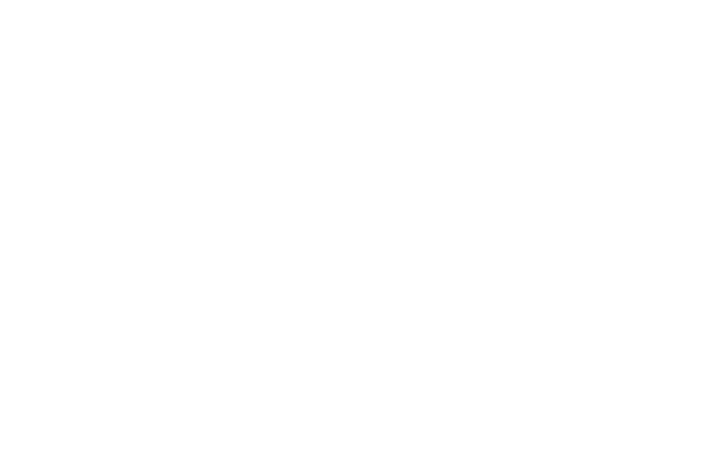
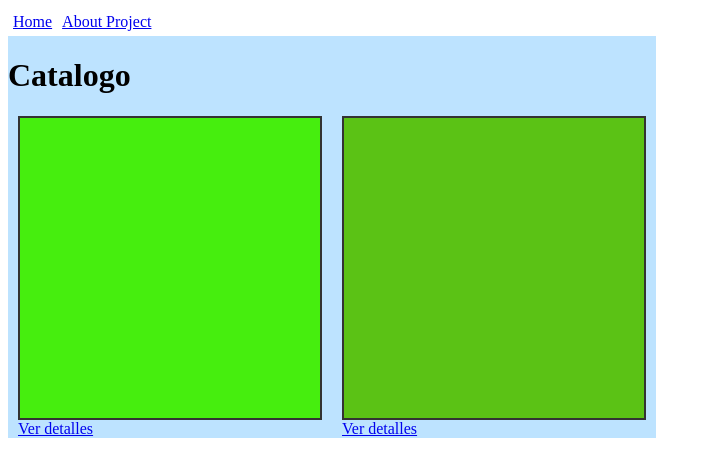
Before and after one commit to adrianMartinezTeba/ReactBlenderThree, a React (Vite) app: page /catalogo in a window 1280 px wide. Before the commit this address had no page. Shown: the top 476 px of the page, without its empty margins (0-711 px from the left). Built offline with nearby package versions, Linux system fonts and the light colour scheme; no server answers.

Commit message:
mejorando estructura general del proycto

```diff
--- a/src/App.jsx
+++ b/src/App.jsx
@@ -1,19 +1,27 @@
 import { BrowserRouter, Route, Routes } from "react-router-dom";
 import './App.css'
 import Home from "./components/Home/Home";
+import Catalogo from "./components/Catalogo/Catalogo";
+import About from "./components/About/About";
+import ModelViewer from "./components/ModelViewer/ModelViewer";
+import ModelInd from "./components/ModelInd/ModelInd"; // Asegúrate de importar ModelInd
+import NavBar from "./components/NavBar/NavBar";
 
 function App() {
-
-
   return (
     <>
-     <BrowserRouter>
-     <Routes>
-      <Route path='/' element={<Home/>} />
-     </Routes>
-     </BrowserRouter>
+      <BrowserRouter>
+      <NavBar/>
+        <Routes>
+          <Route path='/' element={<Home />} />
+          <Route path='/catalogo' element={<Catalogo />} />
+          <Route path='/about' element={<About />} />
+          <Route path='/modelViewer' element={<ModelViewer />} />
+          <Route path='/modelInd/:nombre' element={<ModelInd />} /> {/* Ruta para la vista de detalle */}
+        </Routes>
+      </BrowserRouter>
     </>
   )
 }
 
-export default App
+export default App;
--- a/src/components/About/About.jsx
+++ b/src/components/About/About.jsx
@@ -0,0 +1,27 @@
+import React from 'react';
+
+const About = () => {
+  return (
+    <div className='about'>
+      <h1>Acerca del Proyecto</h1>
+      <p>
+        Bienvenido a mi proyecto, donde combino las tecnologías de Three.js, Blender y React para crear una experiencia interactiva de visualización de modelos 3D.
+      </p>
+      <p>
+        Este proyecto se enfoca en la representación y exploración de modelos tridimensionales, algunos de los cuales he creado personalmente, mientras que otros son modelos disponibles con licencia gratuita.
+      </p>
+      <p>
+        Utilizo Three.js, una poderosa biblioteca de JavaScript para gráficos 3D en el navegador, para renderizar y manipular los modelos. También aprovecho Blender, una aplicación de modelado 3D, para diseñar y exportar mis propios modelos en formato GLTF, que es ampliamente compatible con Three.js.
+      </p>
+      <p>
+        La visualización de modelos 3D es una forma emocionante de presentar productos, arte o cualquier cosa que puedas imaginar. Espero que disfrutes explorando los modelos en este proyecto y experimentes la belleza de la representación 3D en línea.
+      </p>
+      <p>
+        ¡Gracias por visitar el proyecto!
+      </p>
+      <p>Adrián Martínez Teba</p>
+    </div>
+  );
+}
+
+export default About;
--- a/src/components/Catalogo/Catalogo.jsx
+++ b/src/components/Catalogo/Catalogo.jsx
@@ -1,21 +1,18 @@
-import React, { useEffect } from 'react';
-import ModelViewer from '../ModelViewer/ModelViewer'; // Ajusta la ruta según tu estructura de carpetas
-import modelos from '../../modelosGlb';
+import React from 'react';
+import { Link } from 'react-router-dom';
+import modelos from '../../modelosGlb.js';
+import ModelViewer from '../ModelViewer/ModelViewer';
 import './Catalogo.scss';
-
-const Catalogo = () => {
-  useEffect(() => {
-    console.log(modelos);
-  }, [])
-
+const Catalogo = ({}) => {
   return (
-    <div>
+    <div className='catalogo-container'>
       <h1>Catalogo</h1>
       <div className='models-container'>
         {modelos.map((modelo) => (
-          <div className='modelo-catalogo' key={modelo.nombre}>
-            <ModelViewer url={modelo.url} escala={modelo.escala} />
-          </div>
+            <div className='modelo-catalogo' key={modelo.nombre}>
+              <ModelViewer url={modelo.urlCatalogo} escala={modelo.escalaCat} />
+              <Link to={`/modelInd/${modelo.nombre}`} key={modelo.nombre}>Ver detalles</Link>
+            </div>
         ))}
       </div>
     </div>
--- a/src/components/Catalogo/Catalogo.scss
+++ b/src/components/Catalogo/Catalogo.scss
@@ -1,7 +1,9 @@
-div {
+.catalogo-container {
     display: flex;
     flex-direction: column;
-
+    background-color: rgba(169, 219, 255, 0.77);
+    height: fit-content;
+    width: fit-content;
 }
 
 .models-container {
--- /dev/null
+++ b/src/components/ModelInd/ModelInd.jsx
@@ -0,0 +1,29 @@
+import React, { useEffect } from 'react';
+import { useParams } from 'react-router-dom';
+import modelos from '../../modelosGlb.js'; // Importa tu lista de modelos desde el archivo correspondiente
+import ModelViewer from '../ModelViewer/ModelViewer.jsx';
+import './ModelInd.scss'
+const ModelInd = () => {
+  const { nombre } = useParams();
+
+  // Busca el modelo correspondiente en tu lista de modelos
+  const modelo = modelos.find((modelo) => modelo.nombre === nombre);
+
+  if (!modelo) {
+    return <div>Modelo no encontrado</div>;
+  }
+useEffect(()=>{
+console.log(modelo);
+},[modelo])
+  return (
+    <div className='model-ind-container'>
+     <ModelViewer url={modelo.urlInd} escala={modelo.escalaInd} ind={true} />
+     <div className='model-details'>
+       <h2>{modelo.nombre}</h2>
+       <p>{modelo.descripcion}</p>
+     </div>
+    </div>
+  );
+}
+
+export default ModelInd;
--- /dev/null
+++ b/src/components/ModelInd/ModelInd.scss
@@ -0,0 +1,6 @@
+.model-ind-container{
+    display: flex;
+    .model-details{
+        margin-left: 50px;
+    }
+}
--- a/src/components/ModelViewer/ModelViewer.jsx
+++ b/src/components/ModelViewer/ModelViewer.jsx
@@ -4,7 +4,7 @@ import { GLTFLoader } from 'three/addons/loaders/GLTFLoader.js';
 import './ModelViewer.scss';
 import { OrbitControls } from 'three/examples/jsm/controls/OrbitControls.js';
 
-const ModelViewer = ({ url, escala }) => {
+const ModelViewer = ({ url, escala, ind }) => {
   const loader = new GLTFLoader();
   const containerRef = useRef(null);
   const scene = new THREE.Scene();
@@ -30,10 +30,28 @@ const ModelViewer = ({ url, escala }) => {
   useEffect(() => {
     const container = containerRef.current;
     camera.position.set(0, 0, 2);
-    scene.position.set(0, 0, 0);
+    // scene.rotation.set(0,0,0)
+    // scene.rotation.set(0,360,0)
+    // scene.rotation.set(0,180,0)
+    // scene.rotation.set(0,-180,0)
+    // scene.rotation.set(0,-360,0)
+    // scene.rotation.set(0,Math.PI,0)
+    // scene.rotation.set(0, Math.PI*2, 0);
+    // scene.rotation.set(0, 2, 0);
+    // scene.rotation.set(0, 0.8, 0);
+    scene.rotation.set(0.2, -0.5, 0);
+
+
+
 
     // Configuración del renderer
-    renderer.setSize(300, 300);
+    if (ind) {
+      // Si es vista individual, ocupa toda la pantalla
+      renderer.setSize(500, 500);
+    } else {
+      // Si es vista de catálogo, usa un tamaño fijo
+      renderer.setSize(300, 300);
+    }
     container.appendChild(renderer.domElement);
 
     loader.load(url, function (gltf) {
@@ -57,8 +75,9 @@ const ModelViewer = ({ url, escala }) => {
     }, undefined, function (error) {
       console.error(error);
     });
-
-    renderer.setClearColor(0xaaaaaa); // Cambiar el color de fondo
+ // Generar un color de fondo aleatorio
+ const randomColor = Math.random() * 0xffffff;
+    renderer.setClearColor(randomColor); // Cambiar el color de fondo
 
     const animate = () => {
       requestAnimationFrame(animate);
@@ -67,7 +86,7 @@ const ModelViewer = ({ url, escala }) => {
     };
 
     animate();
-  }, [url, escala]);
+  }, [url, escala, ind]); // Agrega "ind" como dependencia
 
   return (
     <div className='model-container'>
--- a/src/components/ModelViewer/ModelViewer.scss
+++ b/src/components/ModelViewer/ModelViewer.scss
@@ -10,11 +10,7 @@
 //   canvas {
 //     border: 2px solid #333; // Borde del canvas donde se renderiza el modelo
 //   }
-  .blen{
 
- border: 1px solid #333;
-
-  }
   .model-container{
     display: flex;
     flex-direction: column;
--- a/src/components/NavBar/NavBar.jsx
+++ b/src/components/NavBar/NavBar.jsx
@@ -1,10 +1,11 @@
 import React from 'react'
 import { Link } from 'react-router-dom'
+import './NavBar.scss'
 const NavBar = () => {
   return (
-    <div>
-      <Link to="/">Home</Link>
-      <Link to="/catalogo">About Project</Link>
+    <div className='nav-container'>
+      <Link className='item-nav' to="/">Home</Link>
+      <Link className='item-nav' to="/about">About Project</Link>
     </div>
   )
 }
--- /dev/null
+++ b/src/components/NavBar/NavBar.scss
@@ -0,0 +1,7 @@
+.nav-container{
+    display: flex;
+
+    .item-nav{
+        margin: 5px;
+    }
+}
--- a/src/modelosGlb.js
+++ b/src/modelosGlb.js
@@ -1,11 +1,18 @@
 const modelos = [
     {
         nombre: "Mesa",
-        url: "./Mesa/pruebaM.gltf"
+        urlCatalogo: "./Mesa/pruebaM.gltf",
+        urlInd:'../Public/Mesa/pruebaM.gltf',
+        escalaCat:0.1,
+        escalaInd:0.05,
+        descripcion: "Mesa de trabajo"
     },{
         nombre: 'Coche',
-        url: './Coche/coche.gltf',
-        escala: 0.2
+        urlCatalogo: './Coche/coche.gltf',
+        urlInd:'../Public/Coche/coche.gltf',
+        escalaCat: 0.2,
+        escalaInd:0.3,
+        descripcion: "Coche de carreras"
     }
 ]
 export default modelos;
```
Also changed, not shown: src/components/ModeloInd/ModeloInd.jsx (deleted).
